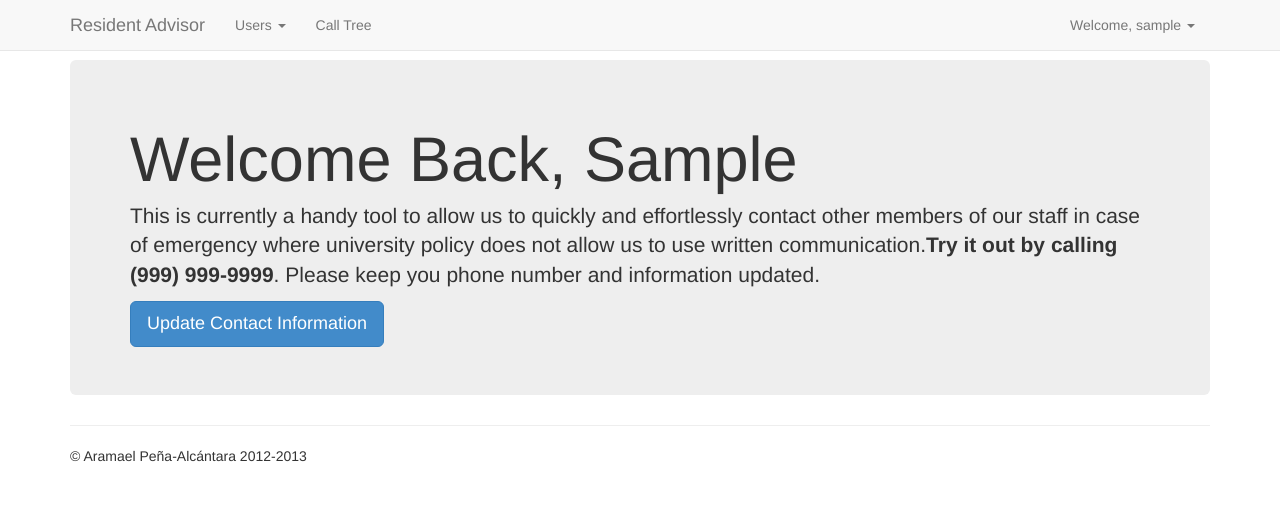
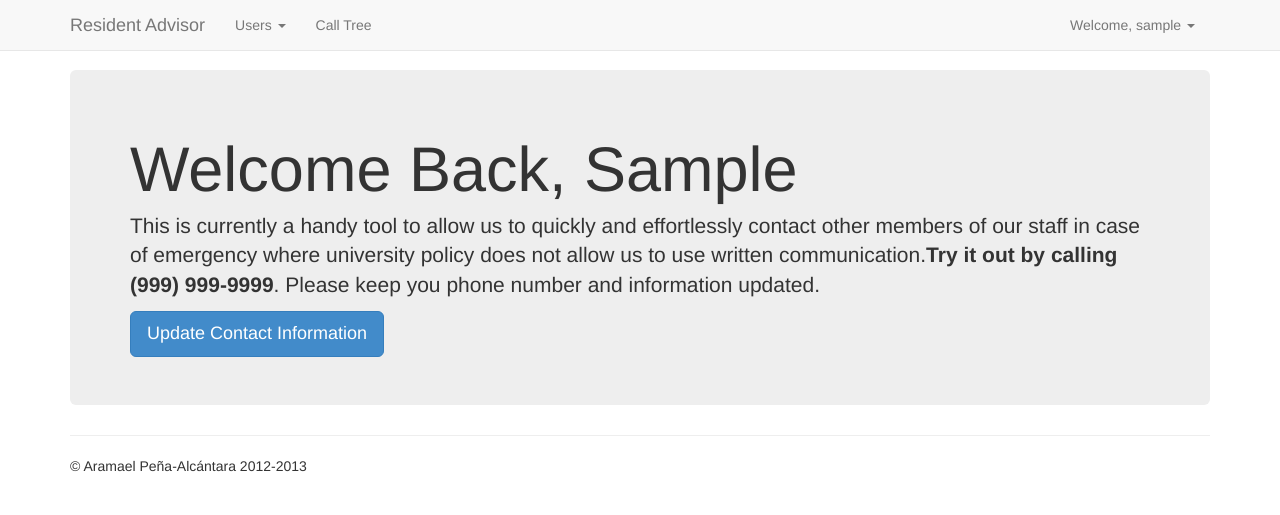
Before and after one commit to aramael/resident-advisor, a Django app: page / in a window 1280 px wide. Shown: the top 515 px of the page. Run offline with Django 3.2, Linux system fonts and the light colour scheme; the visitor is signed in with stand-in values (Sample User, id 1); parts of the project's set-up code (start-up, migrations or seed data) failed here and were passed over; some libraries are stand-ins or nearby versions.

Commit message:
Fixed Navbar Body Padding

```diff
--- a/static/css/style.css
+++ b/static/css/style.css
@@ -1,11 +1,5 @@
 
-@media (min-width: 1200px) {
-    body {
-        padding-top: 60px;
-        padding-bottom: 40px;
-    }
-}
-
+body { padding-top: 70px; }
 
 .dropdown-menu form input {
     margin-bottom: 15px;
```
